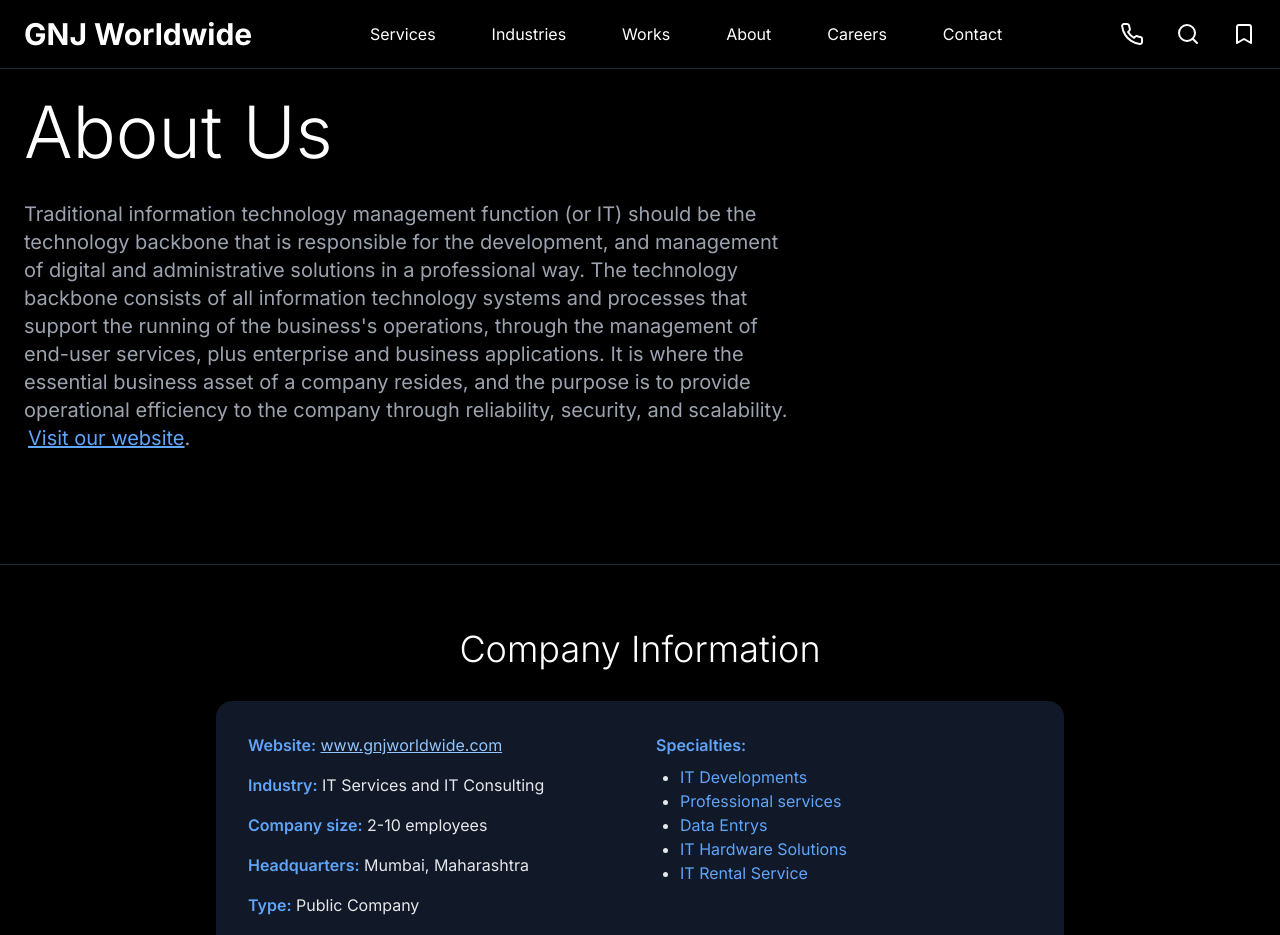
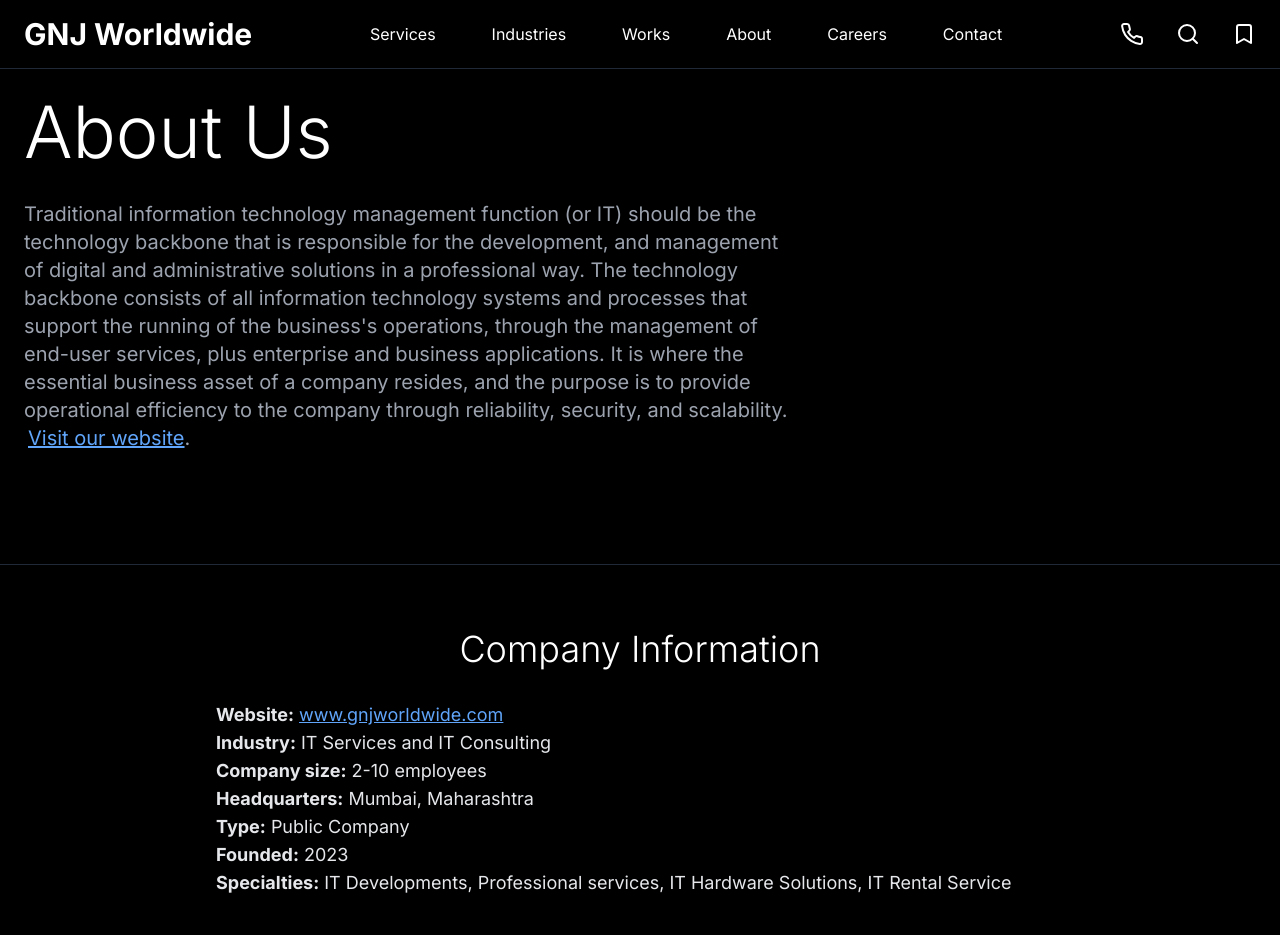
Before and after one commit to nikhilweb123/GNJ, a Next.js app: page /about in a window 1280 px wide. Shown: the top 935 px of the page. Built offline with nearby package versions, Linux system fonts and the light colour scheme.

Commit message:
Refactor company information display in AboutPage: Consolidate multiple divs into a single paragraph for improved readability and layout, while maintaining all relevant company details.

```diff
--- a/app/about/page.tsx
+++ b/app/about/page.tsx
@@ -111,39 +111,16 @@ export default function AboutPage() {
           >
             Company Information
           </motion.h2>
-          <div className="grid md:grid-cols-2 gap-8 bg-gray-900 rounded-2xl p-8 mb-10">
-            <div>
-              <div className="mb-4">
-                <span className="font-semibold text-blue-400">Website:</span> <a href="https://www.gnjworldwide.com" className="text-blue-300 underline" target="_blank" rel="noopener noreferrer">www.gnjworldwide.com</a>
-              </div>
-              <div className="mb-4">
-                <span className="font-semibold text-blue-400">Industry:</span> <span className="text-gray-200">IT Services and IT Consulting</span>
-              </div>
-              <div className="mb-4">
-                <span className="font-semibold text-blue-400">Company size:</span> <span className="text-gray-200">2-10 employees</span>
-              </div>
-              <div className="mb-4">
-                <span className="font-semibold text-blue-400">Headquarters:</span> <span className="text-gray-200">Mumbai, Maharashtra</span>
-              </div>
-              <div className="mb-4">
-                <span className="font-semibold text-blue-400">Type:</span> <span className="text-gray-200">Public Company</span>
-              </div>
-              <div className="mb-4">
-                <span className="font-semibold text-blue-400">Founded:</span> <span className="text-gray-200">2023</span>
-              </div>
-            </div>
-            <div>
-              <div className="mb-4">
-                <span className="font-semibold text-blue-400">Specialties:</span>
-                <ul className="list-disc pl-6 text-gray-200 mt-2">
-                  <li><a href="/contact" className="text-blue-400 hover:underline">IT Developments</a></li>
-                  <li><a href="/contact" className="text-blue-400 hover:underline">Professional services</a></li>
-                  <li><a href="/contact" className="text-blue-400 hover:underline">Data Entrys</a></li>
-                  <li><a href="/contact" className="text-blue-400 hover:underline">IT Hardware Solutions</a></li>
-                  <li><a href="/contact" className="text-blue-400 hover:underline">IT Rental Service</a></li>
-                </ul>
-              </div>
-            </div>
+          <div className="mb-10">
+            <p className="text-lg text-gray-200 mb-4">
+              <strong>Website:</strong> <a href="https://www.gnjworldwide.com" className="text-blue-400 underline" target="_blank" rel="noopener noreferrer">www.gnjworldwide.com</a><br/>
+              <strong>Industry:</strong> IT Services and IT Consulting<br/>
+              <strong>Company size:</strong> 2-10 employees<br/>
+              <strong>Headquarters:</strong> Mumbai, Maharashtra<br/>
+              <strong>Type:</strong> Public Company<br/>
+              <strong>Founded:</strong> 2023<br/>
+              <strong>Specialties:</strong> IT Developments, Professional services, IT Hardware Solutions, IT Rental Service
+            </p>
           </div>
           <div className="flex flex-col sm:flex-row gap-4 justify-center mt-8">
             <a href="/contact">
```
